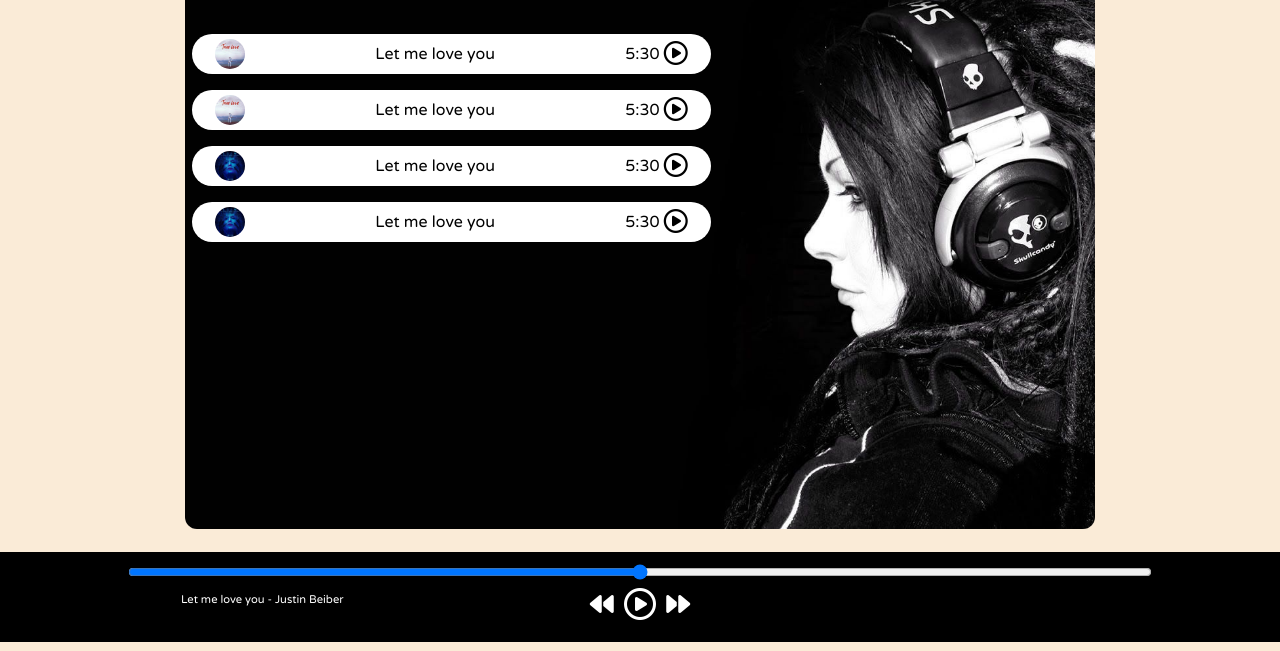
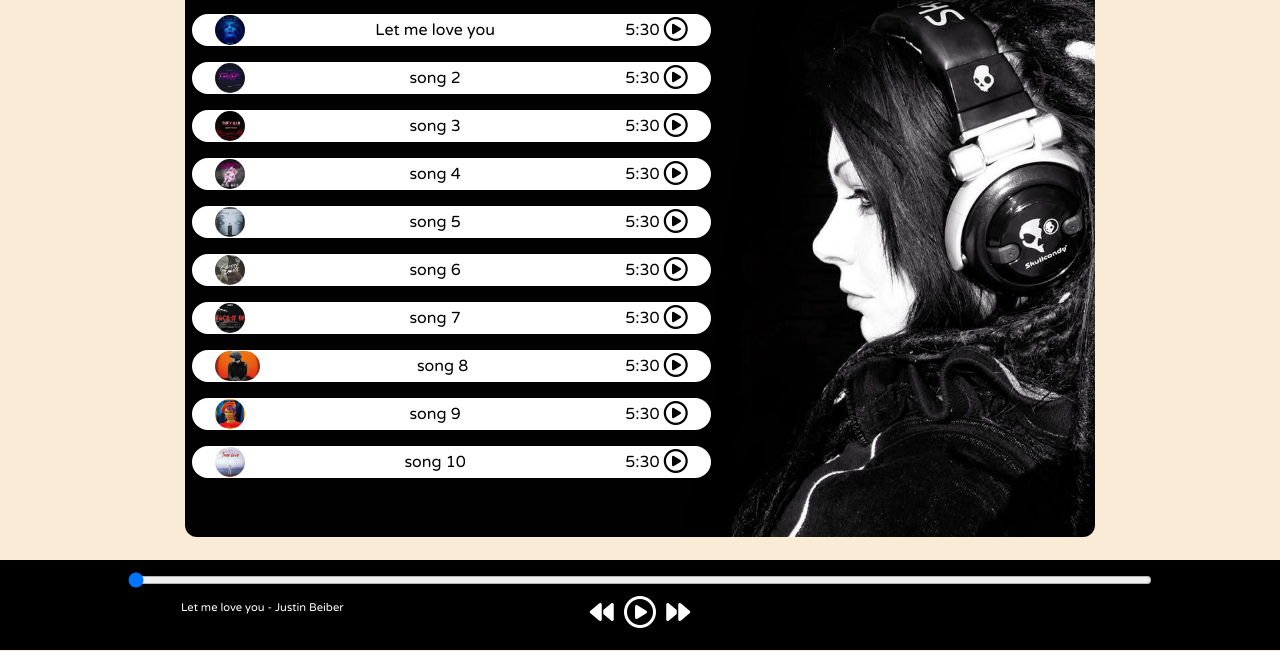
Before and after one commit to aswin-dileep/Spotify_clone, a plain HTML site: page index.html in a window 1280 px wide. Shown: the part 149-800 px from the top of the page. Drawn offline with Linux system fonts and the light colour scheme.

Commit message:
songs added in songs list

```diff
--- a/index.html
+++ b/index.html
@@ -23,24 +23,54 @@
             <div class="songListContainer">
 
             <div class="songItem">
-                <img src="covers/10.jpg" alt="" srcset="">
+                <img  alt="" srcset="">
                 <span>Let me love you</span>
-                <span class="songListplay"> <span class="timestamp">5:30 <i class="fa-regular fa-circle-play fa-xl"></i> </span> </span>
+                <span class="songListplay"> <span class="timestamp">5:30 <i id="0" class="fa-regular songPlayItem fa-circle-play fa-xl"></i> </span> </span>
             </div>
             <div class="songItem">
-                <img src="covers/10.jpg" alt="" srcset="">
+                <img  alt="" srcset="">
                 <span>Let me love you</span>
-                <span class="songListplay"> <span class="timestamp">5:30 <i class="fa-regular fa-circle-play fa-xl"></i> </span> </span>
+                <span class="songListplay"> <span class="timestamp">5:30 <i id="1" class="fa-regular songPlayItem fa-circle-play fa-xl"></i> </span> </span>
             </div>
             <div class="songItem">
-                <img src="covers/1.jpg" alt="" srcset="">
+                <img alt="" srcset="">
                 <span>Let me love you</span>
-                <span class="songListplay"> <span class="timestamp">5:30 <i class="fa-regular fa-circle-play fa-xl"></i> </span> </span>
+                <span class="songListplay"> <span class="timestamp">5:30 <i id="2" class="fa-regular songPlayItem fa-circle-play fa-xl"></i> </span> </span>
             </div>
             <div class="songItem">
-                <img src="covers/1.jpg" alt="" srcset="">
+                <img alt="" srcset="">
                 <span>Let me love you</span>
-                <span class="songListplay"> <span class="timestamp">5:30 <i class="fa-regular fa-circle-play fa-xl"></i> </span> </span>
+                <span class="songListplay"> <span class="timestamp">5:30 <i id="3" class="fa-regular songPlayItem fa-circle-play fa-xl"></i> </span> </span>
+            </div>
+            <div class="songItem">
+                <img alt="" srcset="">
+                <span>Let me love you</span>
+                <span class="songListplay"> <span class="timestamp">5:30 <i id="4" class="fa-regular songPlayItem fa-circle-play fa-xl"></i> </span> </span>
+            </div>
+            <div class="songItem">
+                <img  alt="" srcset="">
+                <span>Let me love you</span>
+                <span class="songListplay"> <span class="timestamp">5:30 <i id="5" class="fa-regular songPlayItem fa-circle-play fa-xl"></i> </span> </span>
+            </div>
+            <div class="songItem">
+                <img  alt="" srcset="">
+                <span>Let me love you</span>
+                <span class="songListplay"> <span class="timestamp">5:30 <i id="6" class="fa-regular songPlayItem fa-circle-play fa-xl"></i> </span> </span>
+            </div>
+            <div class="songItem">
+                <img  alt="" srcset="">
+                <span>Let me love you</span>
+                <span class="songListplay"> <span class="timestamp">5:30 <i id="7" class="fa-regular songPlayItem fa-circle-play fa-xl"></i> </span> </span>
+            </div>
+            <div class="songItem">
+                <img  alt="" srcset="">
+                <span>Let me love you</span>
+                <span class="songListplay"> <span class="timestamp">5:30 <i id="8" class="fa-regular songPlayItem fa-circle-play fa-xl"></i> </span> </span>
+            </div>
+            <div class="songItem">
+                <img  alt="" srcset="">
+                <span class="songName">Let me love you</span>
+                <span class="songListplay"> <span class="timestamp">5:30 <i id="9" class="fa-regular songPlayItem fa-circle-play fa-xl"></i> </span> </span>
             </div>
         </div>
         </div>
@@ -49,7 +79,7 @@
     </div>
 
     <div class="bottom">
-        <input type="range" min="0" max="100" id="myProgressBar">
+        <input type="range" min="0" value="0" max="100" id="myProgressBar">
         <div class="icons">
             <!-- font awsome icons -->
             <i class="fa-solid fa-backward fa-xl"></i>
@@ -57,7 +87,7 @@
             <i class="fa-solid fa-forward fa-xl"></i>
         </div>
         <div class="songInfo">
-            <img src="playing.gif" alt="" srcset=""> Let me love you - Justin Beiber
+            <img src="playing.gif" id="gif"  alt="" srcset=""> Let me love you - Justin Beiber
 
         </div>
     </div>
--- a/script.js
+++ b/script.js
@@ -1,14 +1,31 @@
 
 //Initialize variables
 let songIndex =0;
-let audioElement = new Audio("songs/1.mp3");
+let audioElement = new Audio("songs/2.mp3");
 let masterPlay = document.getElementById("masterPlay");
 let myProgressBar = document.getElementById("myProgressBar");
+let gif = document.getElementById("gif");
+let songItem = Array.from(document.getElementsByClassName("songItem"));
 
 let songs=[
     {songName:"Let me love you",filePath:"songs/1.mp3",coverPath:"covers/1.jpg"},
-    {songName:"Let me love you",filePath:"songs/1.mp3",coverPath:"covers/1.jpg"}
+    {songName:"song 2",filePath:"songs/2.mp3",coverPath:"covers/2.jpg"},
+    {songName:"song 3",filePath:"songs/3.mp3",coverPath:"covers/3.jpg"},
+    {songName:"song 4",filePath:"songs/4.mp3",coverPath:"covers/4.jpg"},
+    {songName:"song 5",filePath:"songs/5.mp3",coverPath:"covers/5.jpg"},
+    {songName:"song 6",filePath:"songs/6.mp3",coverPath:"covers/6.jpg"},
+    {songName:"song 7",filePath:"songs/7.mp3",coverPath:"covers/7.jpg"},
+    {songName:"song 8",filePath:"songs/8.mp3",coverPath:"covers/8.jpg"},
+    {songName:"song 9",filePath:"songs/9.mp3",coverPath:"covers/9.jpg"},
+    {songName:"song 10",filePath:"songs/10.mp3",coverPath:"covers/10.jpg"}
 ]
+
+songItem.forEach((element,i) => {
+
+    element.getElementsByTagName("img")[0].src = songs[i].coverPath;
+    element.getElementsByTagName("span")[0].innerHTML = songs[i].songName;
+
+});
 
 //Handle play/pause click
 masterPlay.addEventListener("click",()=>{
@@ -16,15 +33,54 @@ masterPlay.addEventListener("click",()=>{
         audioElement.play();
         masterPlay.classList.remove("fa-circle-play");
         masterPlay.classList.add("fa-pause-circle");
+        gif.style.opacity =1;
+
     }else{
         audioElement.pause();
         masterPlay.classList.remove("fa-pause-circle");
         masterPlay.classList.add("fa-circle-play");
+        gif.style.opacity =0;
     }
 })
 
-myProgressBar.addEventListener("timeupdate",()=>{
 
+//Audio progress on prgress bar
+audioElement.addEventListener("timeupdate",()=>{
+    progress = parseInt((audioElement.currentTime/audioElement.duration)*100);
+    myProgressBar.value = progress;
 })
 
-audioElement.play()
+//change audio time on progress bar
+
+myProgressBar.addEventListener('change',()=>{
+    audioElement.currentTime = (myProgressBar.value/audioElement.duration) *100;
+})
+
+
+const makeAllPlay = function(){
+    Array.from(document.getElementsByClassName("songPlayItem")).forEach((element)=>{
+
+            element.classList.remove('fa-circle-pause');
+            element.classList.add("fa-play-circle");
+
+    })
+}
+
+
+Array.from(document.getElementsByClassName("songPlayItem")).forEach((element) => {
+
+    element.addEventListener("click", (e) => {
+            makeAllPlay();
+            songIndex = parseInt(e.target.id)
+            console.log(songIndex)
+            e.target.classList.remove("fa-play-circle");
+            e.target.classList.add("fa-circle-pause");
+
+            audioElement.src =`songs/${songIndex+1}.mp3`;
+            audioElement.currentTime =0;
+            audioElement.play();
+            e.target.classList.remove("fa-play-circle");
+            e.target.classList.add("fa-circle-pause");
+
+        });
+});
--- a/styles.css
+++ b/styles.css
@@ -33,7 +33,7 @@ nav ul li{
 }
 
 .container{
-    height: 72vh;
+    height: 73vh;
     font-family: 'Varela Round',sans-serif;
     background-color: black;
     display: flex;
@@ -48,7 +48,7 @@ nav ul li{
 .songItem{
     background-color: white;
     margin-top: 1rem;
-    height: 2.5rem;
+    height: 2rem;
     display: flex;
     justify-content: space-between;
     align-items: center;
@@ -62,7 +62,7 @@ nav ul li{
     cursor:pointer;
 }
 .songListContainer{
-    margin-top: 50px;
+    margin-top: 30px;
 }
 .songItem img{
     height: 30px;
```
